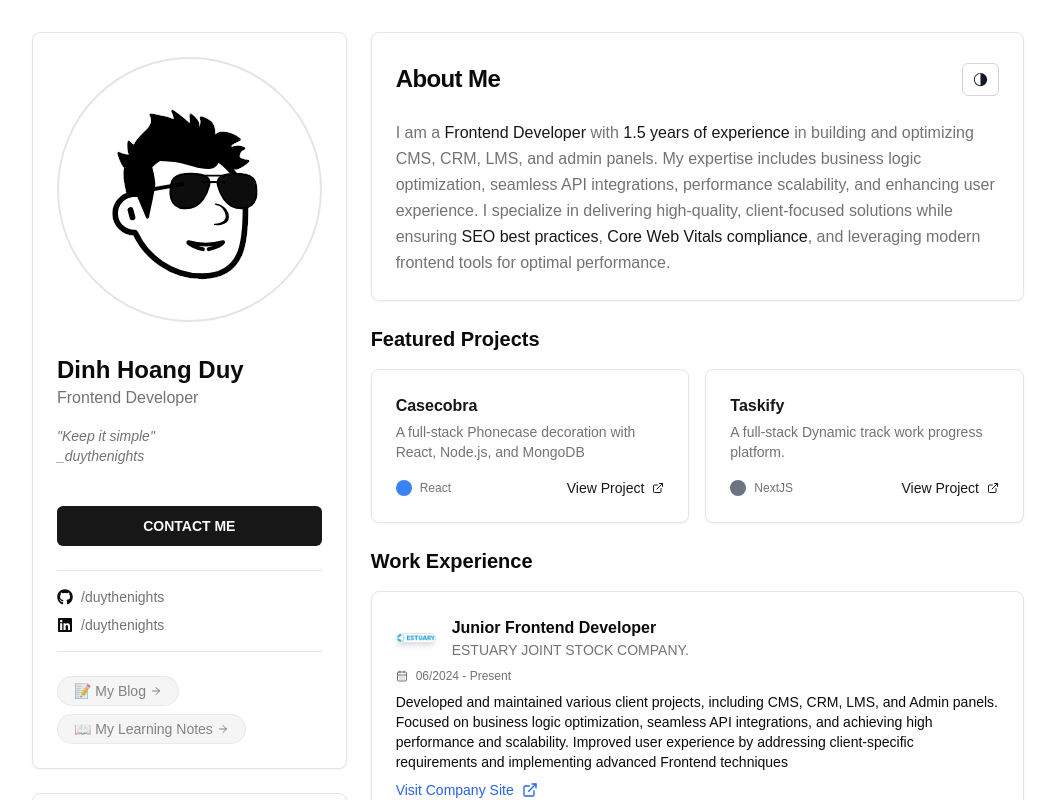
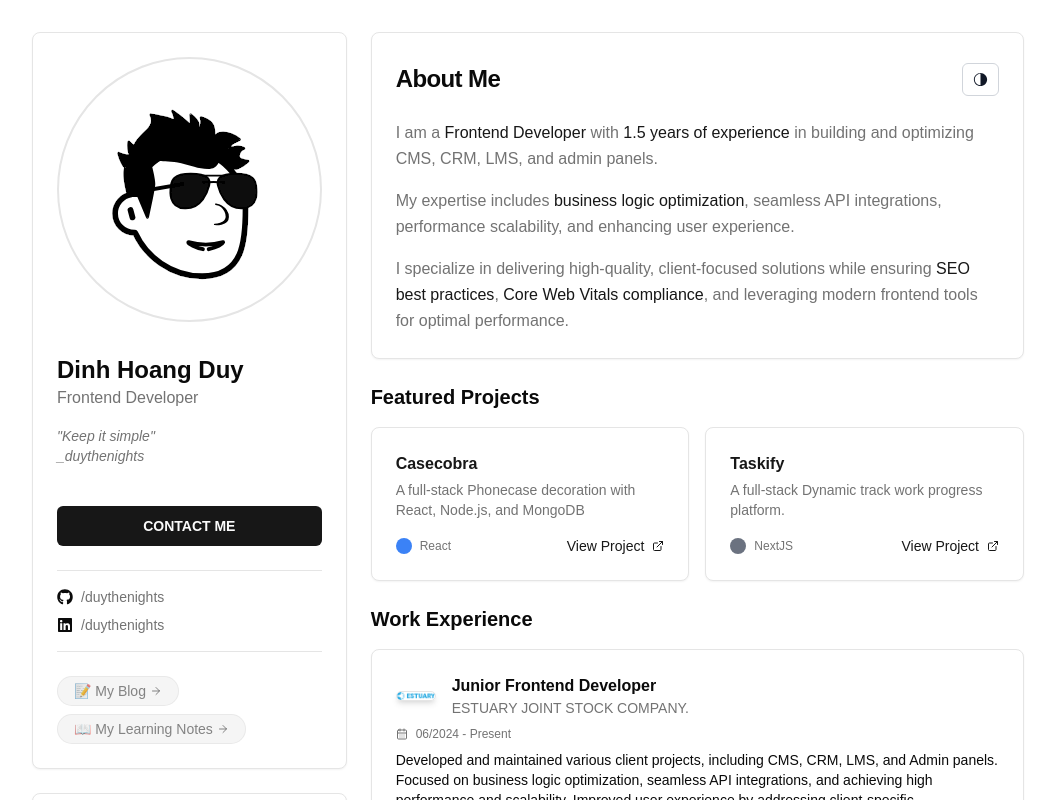
Before and after one commit to duythenights/duythenights_portfolio, a Next.js app: page / in a window 1280 px wide. Shown: the top 800 px of the page, without its empty margins (112-1167 px from the left). Built offline with nearby package versions, Linux system fonts and the light colour scheme; what @radix-ui/themes would draw is missing.

Commit message:
feat: update about section

```diff
--- a/src/components/AboutMe.tsx
+++ b/src/components/AboutMe.tsx
@@ -15,14 +15,23 @@
         <p className="text-muted-foreground leading-relaxed">
           I am a{" "}
           <span className="text-primary font-medium">Frontend Developer</span>{" "}
-          with
+          with{" "}
           <span className="text-primary font-medium">
-            {" "}
             1.5 years of experience
           </span>{" "}
-          in building and optimizing CMS, CRM, LMS, and admin panels. My
-          expertise includes business logic optimization, seamless API
-          integrations, performance scalability, and enhancing user experience.
+          in building and optimizing CMS, CRM, LMS, and admin panels.
+        </p>
+
+        <p className="text-muted-foreground leading-relaxed mt-4">
+          My expertise includes{" "}
+          <span className="text-primary font-medium">
+            business logic optimization
+          </span>
+          , seamless API integrations, performance scalability, and enhancing
+          user experience.
+        </p>
+
+        <p className="text-muted-foreground leading-relaxed mt-4">
           I specialize in delivering high-quality, client-focused solutions
           while ensuring
           <span className="text-primary font-medium"> SEO best practices</span>,
```
